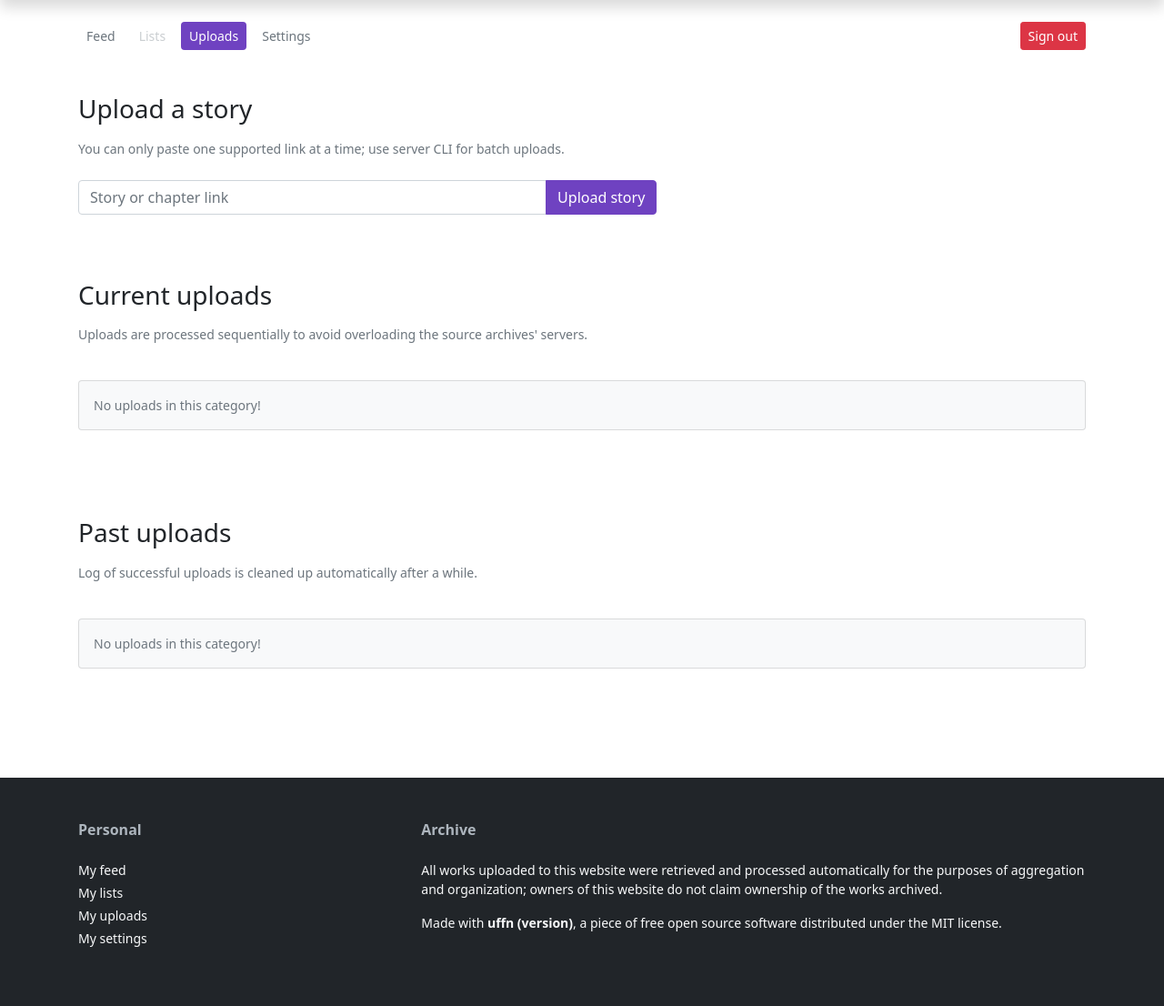
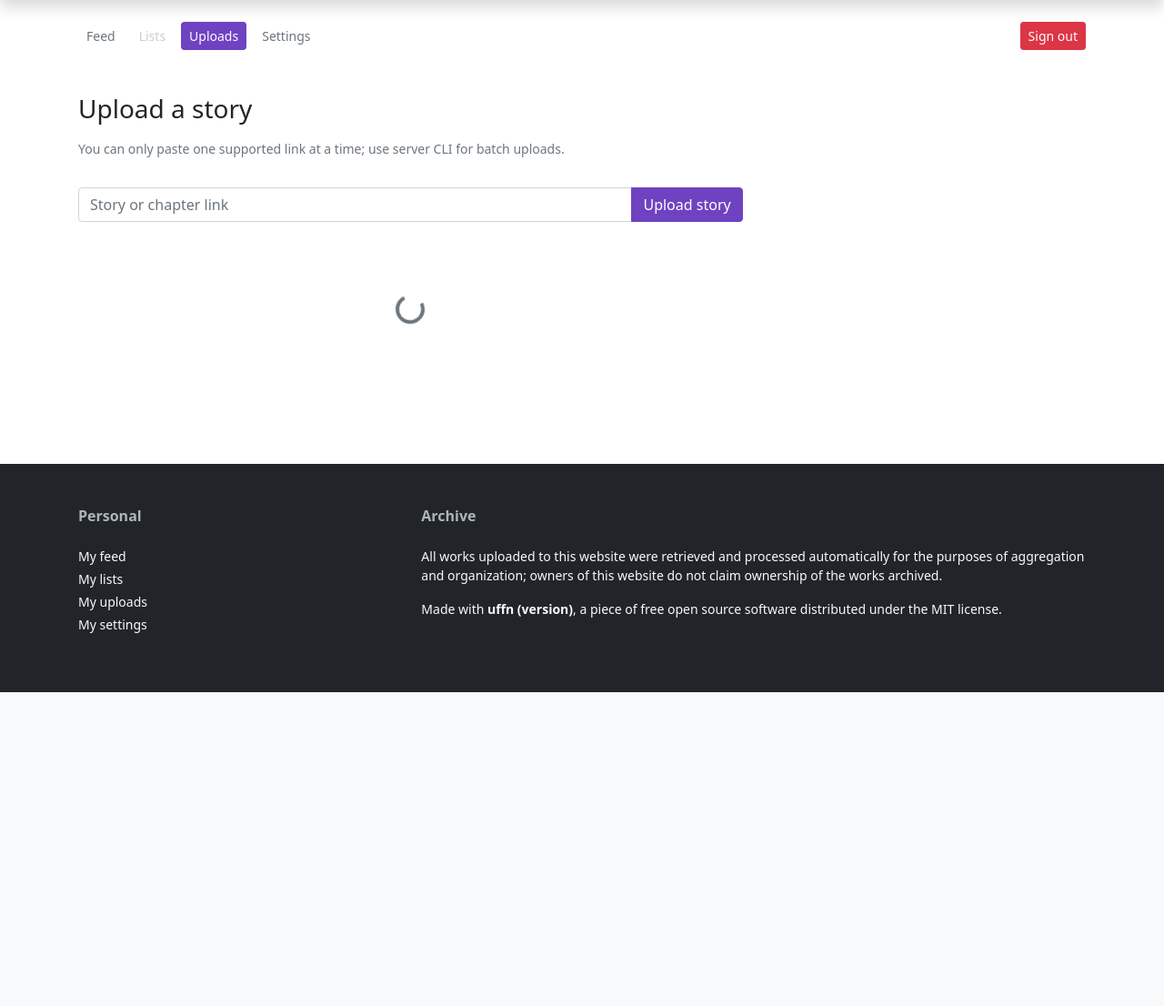
Before and after one commit to alexobolev/uffn, a Symfony app: template uf-web/templates/web/profile/uploads.html.twig in a window 1280 px wide. Shown: the part 39-1145 px from the top of the page at 91% size. After the commit the page ends 800 px from the top, so only its background shows below. Run offline with Twig, Linux system fonts and the light colour scheme; the template is opened without the code that fills it, so the values that code supplies are empty; style sheets or scripts are compiled from the project's sources; some libraries are stand-ins or nearby versions.

Commit message:
Add a somewhat-working uploader web UI

```diff
--- a/uf-web/src/Controller/VersionController.php
+++ b/uf-web/src/Controller/VersionController.php
@@ -65,6 +65,7 @@
                 ],
                 'meta' => [
                     'rating' => $rating,
+                    'word_count' => $version->getWordCount(),
                     'chapter_count' => count($chapters),
                     'is_complete' => $version->getIsCompleted(),
                 ],
--- a/uf-web/templates/web/base.html.twig
+++ b/uf-web/templates/web/base.html.twig
@@ -9,6 +9,9 @@
 
     <title>{% block title %}uffn{% endblock %}</title>
     <link rel="stylesheet" href="{{ asset('dist/main.css') }}"/>
+
+    {% block head_extra %}
+    {% endblock %}
 
   </head>
   <body>
--- a/uf-web/templates/web/profile/uploads.html.twig
+++ b/uf-web/templates/web/profile/uploads.html.twig
@@ -19,20 +19,16 @@
 {#    </section>#}
 {#  {% endif %}#}
 
-  <section class="d-none">
-    <div id="uf-uploader"></div>
-  </section>
-
-  <section class="row mb-5">
+  <section class="row">
     <h3 class="my-3 mt-sm-4">Upload a story</h3>
-    <div class="text-muted small mb-sm-2">
+    <div class="text-muted small mb-sm-3">
       <p>You can only paste one supported link at a time; use server CLI for batch uploads.</p>
     </div>
-    <div class="col col-12 col-lg-7">
+    <div class="col col-12 col-lg-8">
       <div class="input-group">
         <input type="url" class="form-control" placeholder="Story or chapter link"
-               aria-label="Story or chapter URL" aria-describedby="uf-add-story">
-        <button type="button" class="btn btn-primary" id="uf-add-story">
+               aria-label="Story or chapter URL" aria-describedby="uf-add-story-btn" id="uf-add-story-url">
+        <button type="button" class="btn btn-primary" id="uf-add-story-btn">
           <span class="d-sm-none">Upload</span>
           <span class="d-none d-sm-inline">Upload story</span>
         </button>
@@ -40,28 +36,11 @@
     </div>
   </section>
 
-  <section class="row mb-5">
-    <h3 class="my-3 mt-sm-4">Current uploads</h3>
-    <div class="text-muted small mb-sm-4">
-      <p>Uploads are processed sequentially to avoid overloading the source archives' servers.</p>
-    </div>
-    <div class="col">
-      <section class="uf-uploads-section">
+  <section class="row">
+    <div class="col col-12 col-lg-8">
+      <section class="uf-uploads-section mt-5 pt-sm-3">
         <!-- React content -->
-        <div class="uf-uploads-block" id="uf-uploads-current"></div>
-      </section>
-    </div>
-  </section>
-
-  <section class="row mb-5">
-    <h3 class="my-3 mt-sm-4">Past uploads</h3>
-    <div class="text-muted small mb-sm-4">
-      <p>Log of successful uploads is cleaned up automatically after a while.</p>
-    </div>
-    <div class="col">
-      <section class="uf-uploads-section">
-        <!-- React content -->
-        <div class="uf-uploads-block" id="uf-uploads-previous"></div>
+        <div id="uf-uploader"></div>
       </section>
     </div>
   </section>
@@ -71,3 +50,11 @@
 {% block title %}
   {{ app.user.login }} - current uploads - {{ parent() }}
 {% endblock %}
+
+{% block head_extra %}
+  <script>
+      window.staticData = {
+          key: "{{ debug.sess_key }}"
+      };
+  </script>
+{% endblock %}
--- a/uf-web/templates/web/story/versions.html.twig
+++ b/uf-web/templates/web/story/versions.html.twig
@@ -22,6 +22,8 @@
     <h3 class="py-3 pt-sm-4 pb-sm-5">Archived versions</h3>
 
     {% for version in versions %}
+
+      {% set word_count = version.wordCount|number_format(0, '.', ',') ~ ' word(s)' %}
 
       {% set chapter_count = version.chapters|length == 1
           ? 'a single chapter'
@@ -55,6 +57,7 @@
         secondary: '@ ' ~ version.archivedAt|date('d/m/Y H:i:s'),
         desc: chapter_desc|raw,
         meta: [
+          word_count,
           chapter_count,
           updated,
           archived,
--- a/uf-web/templates/web/version/_jumbo.html.twig
+++ b/uf-web/templates/web/version/_jumbo.html.twig
@@ -13,6 +13,7 @@
     </span>
     <span class="ms-4 uf-story-meta">
     {% block chapterMeta %}
+      Words: <span>{{ story.meta.word_count|number_format(0, '.', ',') }}</span>
       Chapters: <span>{{ story.meta.chapter_count }}</span>
       {% if story.meta.is_complete %}Completed{% endif %}
     {% endblock %}
```
Also changed, not shown: app/db_setup.sql (+7 -1 lines), uf-web/public/assets/index.js, uf-web/public/assets/styles.scss, uf-web/public/assets/uploader/Uploader.js, uf-web/public/assets/uploader/components/UploadEntry.js, uf-web/public/assets/uploader/components/UploadEntryButton.js, uf-web/public/assets/uploader/components/UploadEntryFooter.js, uf-web/public/assets/uploader/components/UploadList.js (deleted), 7 other files.
